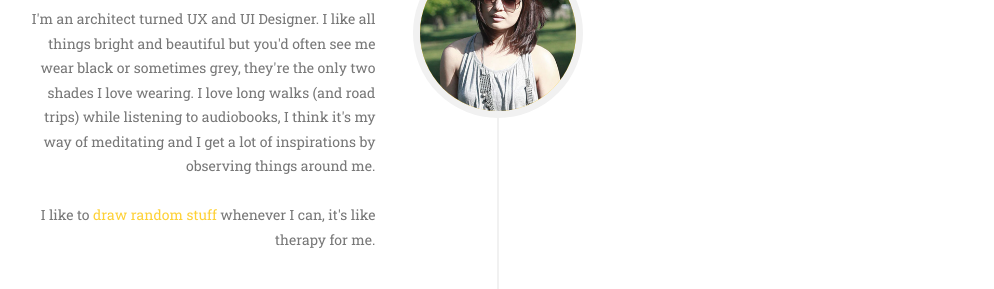
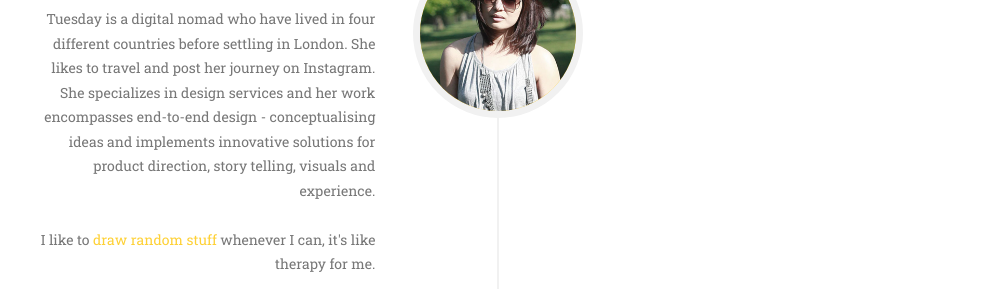
Before and after one commit to ilvstrated/DesignSpice, a plain HTML site: page index.html in a window 1280 px wide. Shown: the part 998-1287 px from the top of the page, without its empty margins (142-1136 px from the left). Drawn offline with nearby package versions, Linux system fonts and the light colour scheme; a web font is replaced by a local one.

Commit message:
change about

```diff
--- a/index.html
+++ b/index.html
@@ -110,8 +110,13 @@
                 </div>
                 <div class="timeline-body">
                   <p class="text-muted">
-                    I'm an architect turned UX and UI Designer. I like all things bright and beautiful but you'd often see me wear black or sometimes grey, they're the only two shades I love wearing. I love long walks (and road trips) while listening to audiobooks, I think it's my way of meditating and I get a lot of inspirations by observing things around me.
-                    <br>
+                    Tuesday is a digital nomad who have lived
+in four different countries before settling in London. She likes to travel and post her journey on Instagram.
+
+She specializes in design services and
+her work encompasses end-to-end design - conceptualising ideas and implements innovative solutions for product direction,
+story telling, visuals and experience.
+<br>
                     <br> I like to <a href="https://paper.fiftythree.com/4031329-Tuesday-Ysabel" target="_blank">draw random stuff</a> whenever I can, it's like therapy for me.
                   </p>
                   <br>
```
Also changed, not shown: 3 other files.
